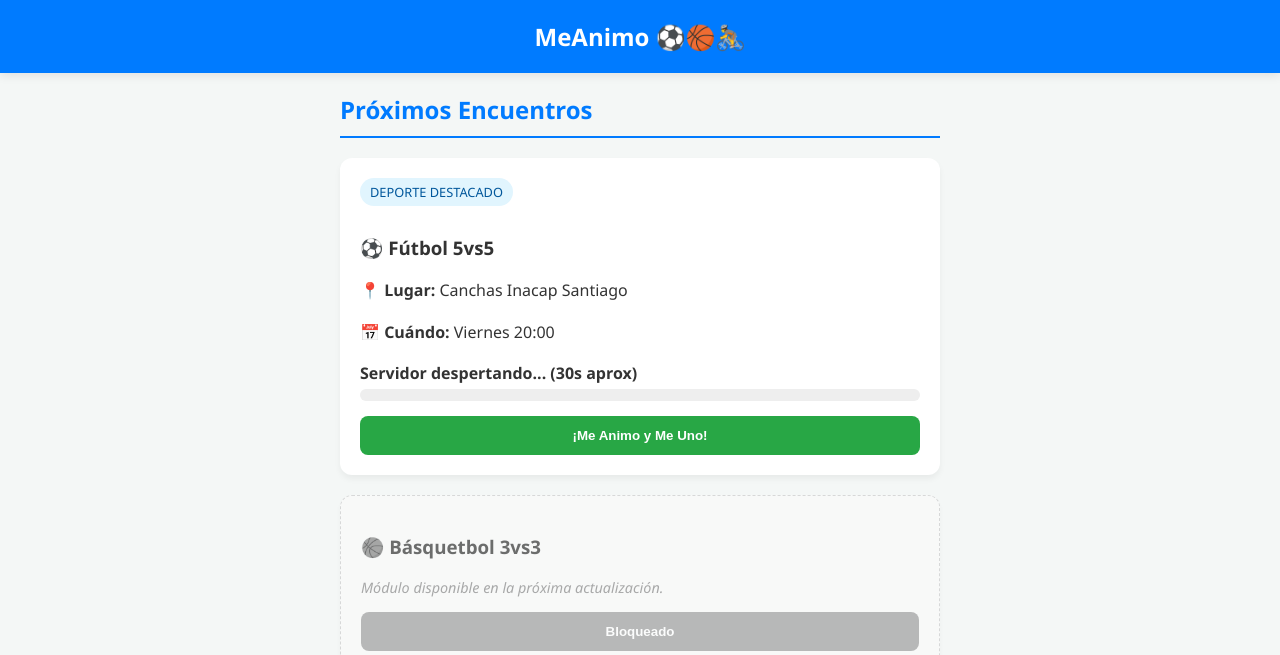
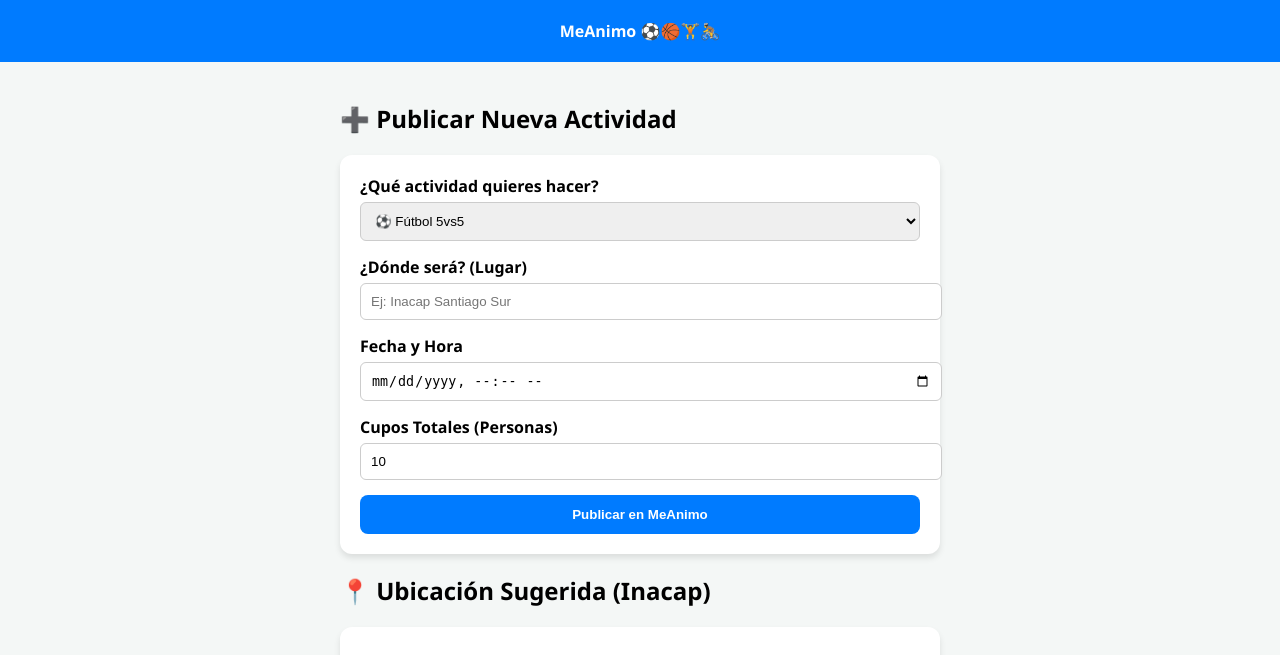
Before and after one commit to adones1981/appmeanimo, a Flask app: page / in a window 1280 px wide. Shown: the top 655 px of the page. Run offline with Flask 3, Linux system fonts and the light colour scheme.

Commit message:
Update title and form for activity creation

```diff
--- a/templates/index.html
+++ b/templates/index.html
@@ -3,229 +3,93 @@
 <head>
     <meta charset="UTF-8">
     <meta name="viewport" content="width=device-width, initial-scale=1.0">
-    <title>MeAnimo - Red Social Deportiva</title>
+    <title>MeAnimo - Crear Actividades</title>
     <style>
-        :root {
-            --primary: #007bff;
-            --success: #28a745;
-            --bg: #f4f7f6;
-            --text: #333;
-        }
-
-        body {
-            font-family: 'Segoe UI', Arial, sans-serif;
-            background-color: var(--bg);
-            color: var(--text);
-            margin: 0;
-            padding-bottom: 50px;
-        }
-
-        header {
-            background-color: var(--primary);
-            color: white;
-            padding: 20px;
-            text-align: center;
-            box-shadow: 0 2px 10px rgba(0,0,0,0.1);
-            font-size: 1.5rem;
-            font-weight: bold;
-        }
-
-        .container {
-            max-width: 600px;
-            margin: 20px auto;
-            padding: 0 15px;
-        }
-
-        h2 {
-            border-bottom: 2px solid var(--primary);
-            padding-bottom: 10px;
-            color: var(--primary);
-        }
-
-        .card {
-            background: white;
-            border-radius: 12px;
-            padding: 20px;
-            margin-bottom: 20px;
-            box-shadow: 0 4px 6px rgba(0,0,0,0.05);
-            transition: transform 0.2s;
-        }
-
-        .card:hover {
-            transform: translateY(-3px);
-        }
-
-        .badge {
-            display: inline-block;
-            background: #e1f5fe;
-            color: #01579b;
-            padding: 5px 10px;
-            border-radius: 20px;
-            font-size: 0.8rem;
-            margin-bottom: 10px;
-        }
-
-        .info {
-            font-size: 1rem;
-            line-height: 1.6;
-        }
-
-        .cupos {
-            margin: 15px 0;
-            font-weight: bold;
-        }
-
-        .progress-container {
-            background: #eee;
-            height: 12px;
-            border-radius: 6px;
-            overflow: hidden;
-            margin-top: 5px;
-        }
-
-        .progress-bar {
-            background: var(--success);
-            height: 100%;
-            transition: width 0.4s ease;
-        }
-
-        .btn-unirse {
-            display: block;
-            text-align: center;
-            background-color: var(--success);
-            color: white;
-            text-decoration: none;
-            padding: 12px;
-            border-radius: 8px;
-            font-weight: bold;
-            margin-top: 15px;
-            cursor: pointer;
-            border: none;
-            width: 100%;
-        }
-
-        .btn-unirse:hover {
-            background-color: #218838;
-        }
-
-        .disabled {
-            background: #fafafa;
-            border: 1px dashed #ccc;
-            opacity: 0.7;
-            filter: grayscale(1);
-        }
-
-        .btn-disabled {
-            background-color: #9e9e9e;
-            pointer-events: none;
-        }
-
-        .coming-soon {
-            color: #888;
-            font-style: italic;
-            font-size: 0.9rem;
-        }
+        :root { --primary: #007bff; --success: #28a745; --bg: #f4f7f6; }
+        body { font-family: 'Segoe UI', sans-serif; background: var(--bg); margin: 0; padding-bottom: 50px; }
+        header { background: var(--primary); color: white; padding: 20px; text-align: center; font-weight: bold; }
+        .container { max-width: 600px; margin: auto; padding: 20px; }
+        .card { background: white; border-radius: 12px; padding: 20px; box-shadow: 0 4px 6px rgba(0,0,0,0.1); margin-bottom: 20px; }
+        .form-group { margin-bottom: 15px; }
+        label { display: block; margin-bottom: 5px; font-weight: bold; }
+        input, select { width: 100%; padding: 10px; border: 1px solid #ccc; border-radius: 6px; }
+        .btn { width: 100%; padding: 12px; border: none; border-radius: 8px; color: white; font-weight: bold; cursor: pointer; }
+        .btn-primary { background: var(--primary); }
+        .btn-success { background: var(--success); }
+        .map-container { height: 200px; border-radius: 8px; overflow: hidden; margin: 10px 0; border: 1px solid #ddd; }
     </style>
 </head>
 <body>
 
-<header>
-    MeAnimo ⚽🏀🚴
-</header>
+<header>MeAnimo ⚽🏀🏋️🚴</header>
 
 <div class="container">
-    <h2>Próximos Encuentros</h2>
-
+    <h2>➕ Publicar Nueva Actividad</h2>
     <div class="card">
-        <span class="badge">DEPORTE DESTACADO</span>
-        <h3>⚽ Fútbol 5vs5</h3>
-        <div class="info">
-            <p><strong>📍 Lugar:</strong> Canchas Inacap Santiago</p>
-            <p><strong>📅 Cuándo:</strong> Viernes 20:00</p>
+        <div class="form-group">
+            <label>¿Qué actividad quieres hacer?</label>
+            <select id="deporte">
+                <option value="Fútbol 5vs5">⚽ Fútbol 5vs5</option>
+                <option value="Básquetbol">🏀 Básquetbol</option>
+                <option value="Gimnasio / Partner Gym">🏋️ Partner de Gym</option>
+                <option value="Ciclismo / Ruta">🚴 Ciclismo</option>
+                <option value="Trekking">🥾 Trekking</option>
+            </select>
         </div>
-
-        <div class="cupos">
-            <span id="contador-cupos">Conectando con el servidor...</span>
-            <div class="progress-container">
-                <div id="barra-progreso" class="progress-bar" style="width: 0%;"></div>
-            </div>
+        <div class="form-group">
+            <label>¿Dónde será? (Lugar)</label>
+            <input type="text" id="lugar" placeholder="Ej: Inacap Santiago Sur">
         </div>
-
-        <button id="btn-unirme" onclick="unirseAlPartido(1)" class="btn-unirse">¡Me Animo y Me Uno!</button>
+        <div class="form-group">
+            <label>Fecha y Hora</label>
+            <input type="datetime-local" id="fecha_hora">
+        </div>
+        <div class="form-group">
+            <label>Cupos Totales (Personas)</label>
+            <input type="number" id="cupos_totales" value="10">
+        </div>
+        <button onclick="crearActividad()" class="btn btn-primary">Publicar en MeAnimo</button>
     </div>
 
-    <div class="card disabled">
-        <h3>🏀 Básquetbol 3vs3</h3>
-        <p class="coming-soon">Módulo disponible en la próxima actualización.</p>
-        <button class="btn-unirse btn-disabled">Bloqueado</button>
-    </div>
-
-    <div class="card disabled">
-        <h3>🏋️ Partner de Gym</h3>
-        <p class="coming-soon">Módulo disponible en la próxima actualización.</p>
-        <button class="btn-unirse btn-disabled">Bloqueado</button>
+    <h2>📍 Ubicación Sugerida (Inacap)</h2>
+    <div class="card">
+        <div class="map-container">
+            <iframe width="100%" height="100%" frameborder="0" src="https://www.google.com/maps/embed?pb=!1m18!1m12!1m3!1d3327.4764831206686!2d-70.6038485!3d-33.4891266!2m3!1f0!2f0!3f0!3m2!1i1024!2i768!4f13.1!3m3!1m2!1s0x9662d00799891783%3A0x6968032488a03c39!2sINACAP%20Santiago%20Sur!5e0!3m2!1ses!2scl!4v1700000000000"></iframe>
+        </div>
+        <p style="font-size: 0.9rem; color: #666;">Av. Vicuña Mackenna 3864, Macul.</p>
     </div>
 </div>
 
 <script>
-    /**
-     * URL ACTUALIZADA: Ahora apunta a tu servidor permanente en Render.
-     */
     const API_URL = "https://meanimo-backend.onrender.com";
 
-    async function actualizarInfoPartido() {
+    async function crearActividad() {
+        const payload = {
+            deporte: document.getElementById('deporte').value,
+            lugar: document.getElementById('lugar').value,
+            fecha_hora: document.getElementById('fecha_hora').value,
+            cupos_totales: document.getElementById('cupos_totales').value
+        };
+
+        if(!payload.lugar || !payload.fecha_hora) {
+            return alert("Por favor completa todos los campos");
+        }
+
         try {
-            const response = await fetch(`${API_URL}/api/partidos`);
-            if (!response.ok) throw new Error("Error en la respuesta");
+            const res = await fetch(`${API_URL}/api/crear-partido`, {
+                method: 'POST',
+                headers: { 'Content-Type': 'application/json' },
+                body: JSON.stringify(payload)
+            });
 
-            const partidos = await response.json();
-            const partido = partidos.find(p => p.id === 1);
-
-            if (partido) {
-                const cuposTexto = `Inscritos: ${partido.cupos_actuales} / ${partido.cupos_totales}`;
-                document.getElementById('contador-cupos').innerText = cuposTexto;
-
-                const porcentaje = (partido.cupos_actuales / partido.cupos_totales) * 100;
-                document.getElementById('barra-progreso').style.width = porcentaje + "%";
-
-                if(partido.cupos_actuales >= partido.cupos_totales) {
-                    const btn = document.getElementById('btn-unirme');
-                    btn.innerText = "¡Partido Lleno!";
-                    btn.classList.add('btn-disabled');
-                    btn.disabled = true;
-                }
+            if (res.ok) {
+                alert("¡Actividad publicada con éxito! Ahora otros pueden unirse.");
+                location.reload();
             }
         } catch (error) {
-            console.error("Error cargando datos:", error);
-            document.getElementById('contador-cupos').innerText = "Servidor despertando... (30s aprox)";
+            alert("Error al conectar con el servidor.");
         }
     }
-
-    async function unirseAlPartido(id) {
-        try {
-            const response = await fetch(`${API_URL}/api/unirse`, {
-                method: 'POST',
-                headers: { 'Content-Type': 'application/json' },
-                body: JSON.stringify({ partidoId: id })
-            });
-
-            const data = await response.json();
-
-            if (response.ok) {
-                alert("¡Genial! Te has unido al partido ⚽");
-                actualizarInfoPartido();
-            } else {
-                alert(data.error || "No se pudo completar la unión");
-            }
-        } catch (error) {
-            console.error("Error al unirse:", error);
-            alert("El servidor está procesando tu solicitud. Reintenta en unos segundos.");
-        }
-    }
-
-    // Carga inicial
-    actualizarInfoPartido();
 </script>
-
 </body>
 </html>
```
